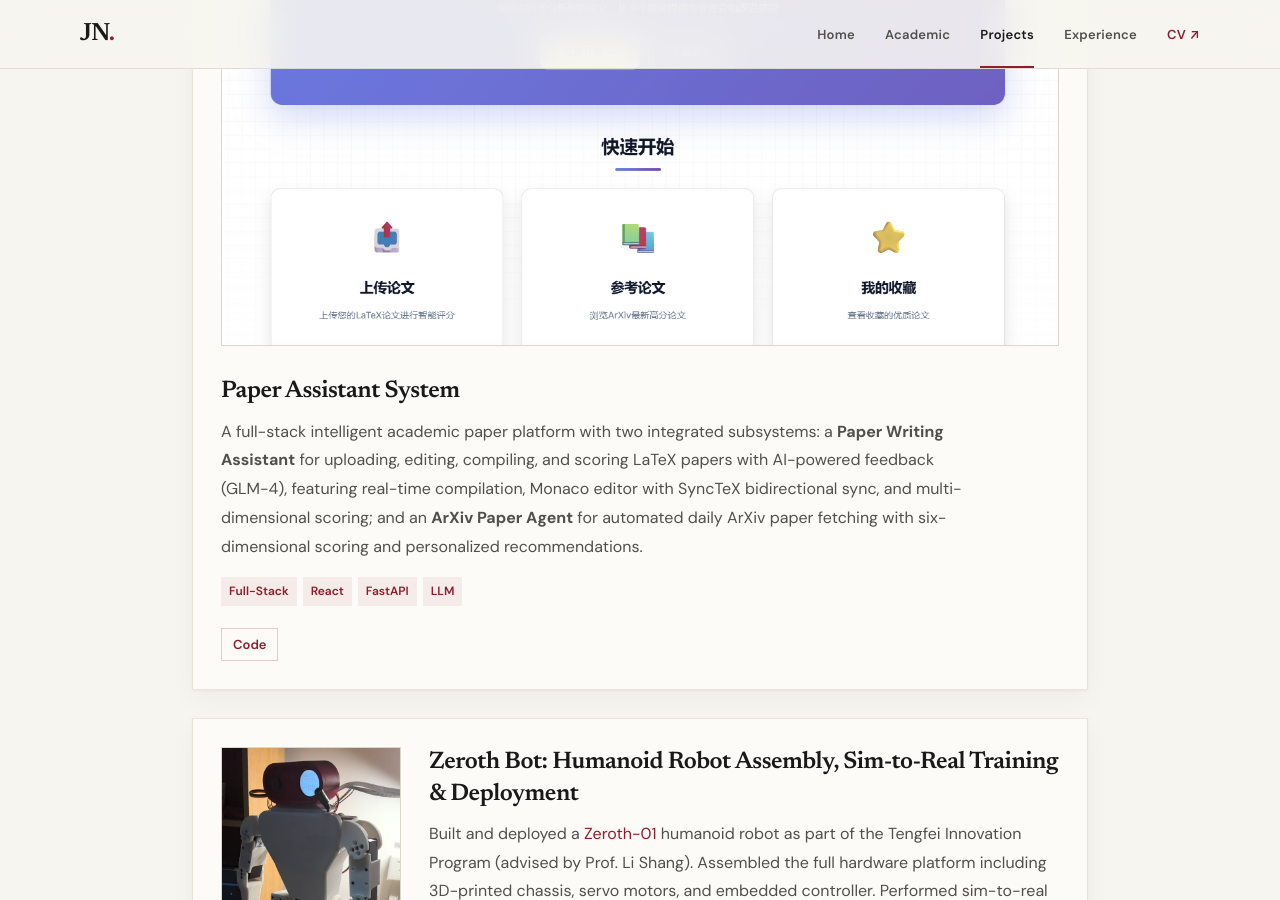
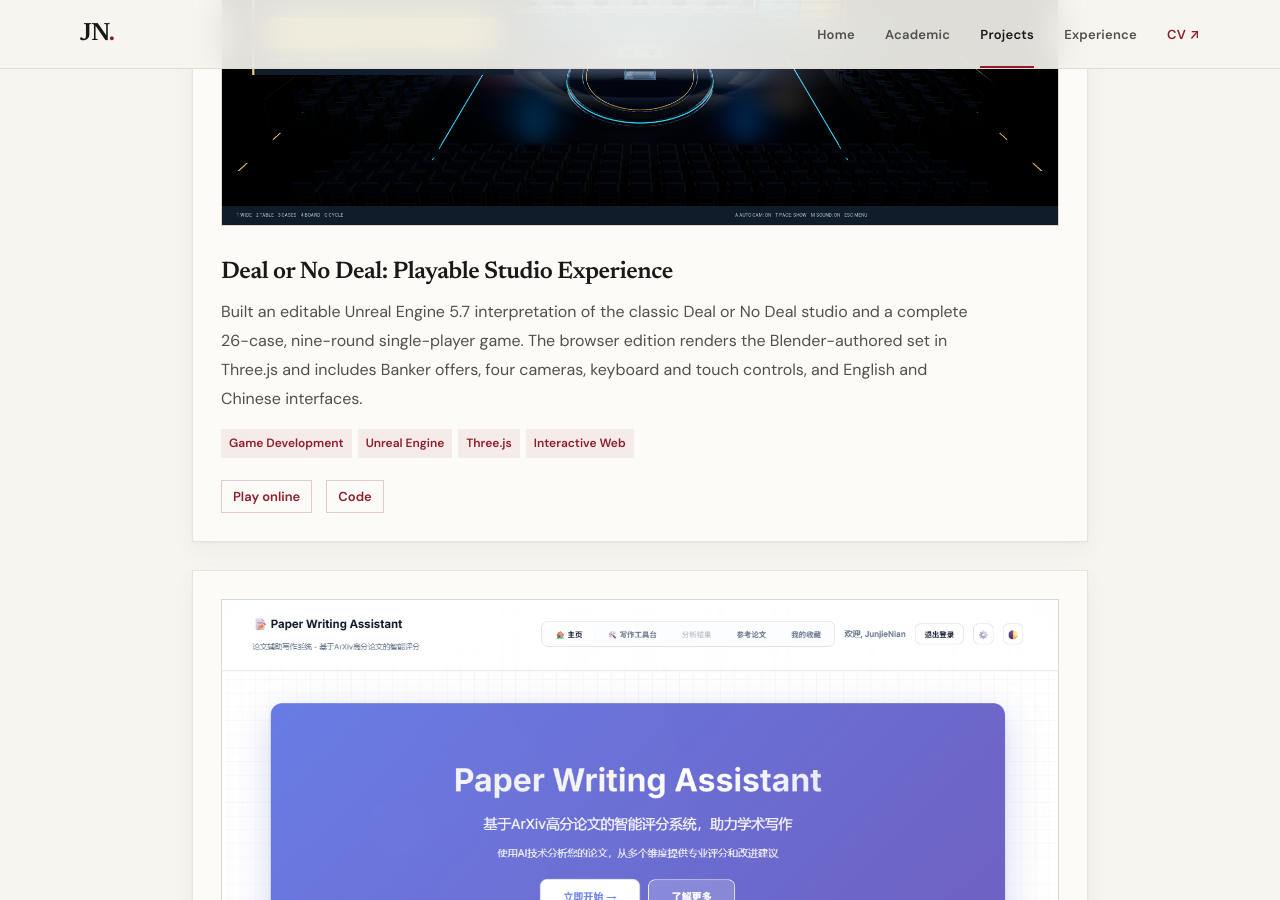
Before and after one commit to JunjieNian/JunjieNian.github.io, a Jekyll site: the page projects.html, which Jekyll copies as it is, in a window 1280 px wide and 900 px high, scrolled down 6596 px. Built offline with Jekyll 4.4.1, drawn with Linux system fonts in a browser that asks for light colours.

Commit message:
Add Deal or No Deal to technical work

```diff
--- a/projects.html
+++ b/projects.html
@@ -198,6 +198,22 @@
         <section id="technical-work" class="page-section reveal">
             <h2>Technical Work</h2>
 
+            <div id="deal-or-no-deal" class="project-card">
+                <img src="assets/deal-or-no-deal-studio.png" alt="Deal or No Deal playable studio welcome screen with briefcases and prize board" class="project-img" loading="lazy">
+                <h3>Deal or No Deal: Playable Studio Experience</h3>
+                <p>Built an editable Unreal Engine 5.7 interpretation of the classic Deal or No Deal studio and a complete 26-case, nine-round single-player game. The browser edition renders the Blender-authored set in Three.js and includes Banker offers, four cameras, keyboard and touch controls, and English and Chinese interfaces.</p>
+                <div class="project-tags">
+                    <span class="project-tag">Game Development</span>
+                    <span class="project-tag">Unreal Engine</span>
+                    <span class="project-tag">Three.js</span>
+                    <span class="project-tag">Interactive Web</span>
+                </div>
+                <div class="project-links">
+                    <a href="https://junjienian.com/DealOrNoDeal/" target="_blank" rel="noopener">Play online</a>
+                    <a href="https://github.com/JunjieNian/DealOrNoDeal" target="_blank" rel="noopener">Code</a>
+                </div>
+            </div>
+
             <div class="project-card">
                 <img src="assets/paper-assistant.png" alt="Paper Assistant System Screenshot" class="project-img">
                 <h3>Paper Assistant System</h3>
```
Also changed, not shown: assets/deal-or-no-deal-studio.png (added).
